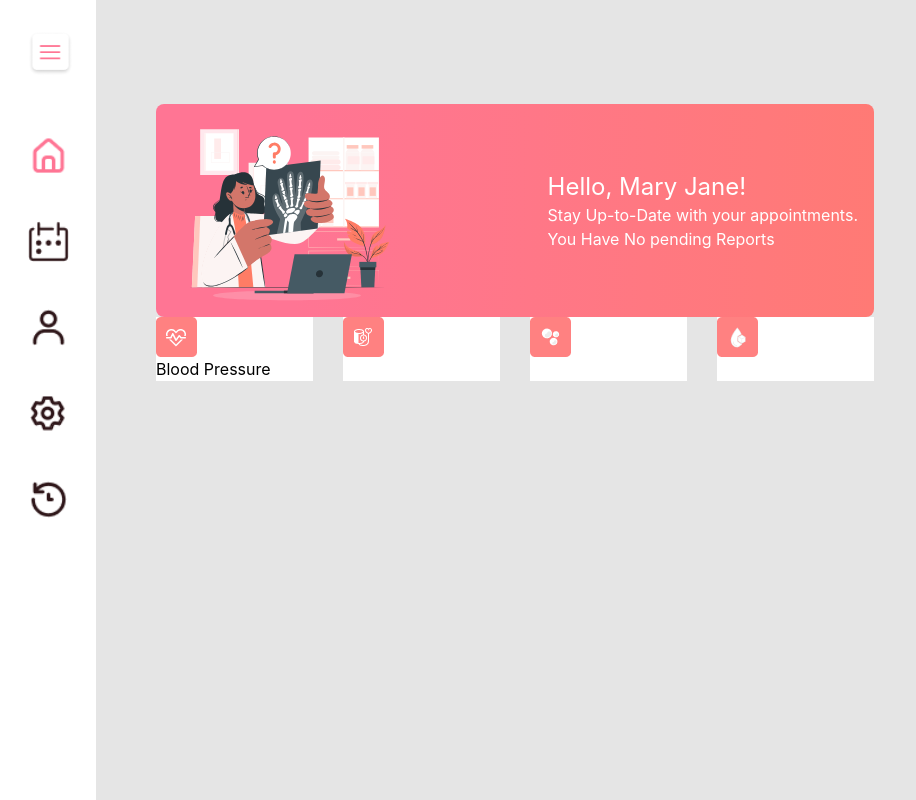
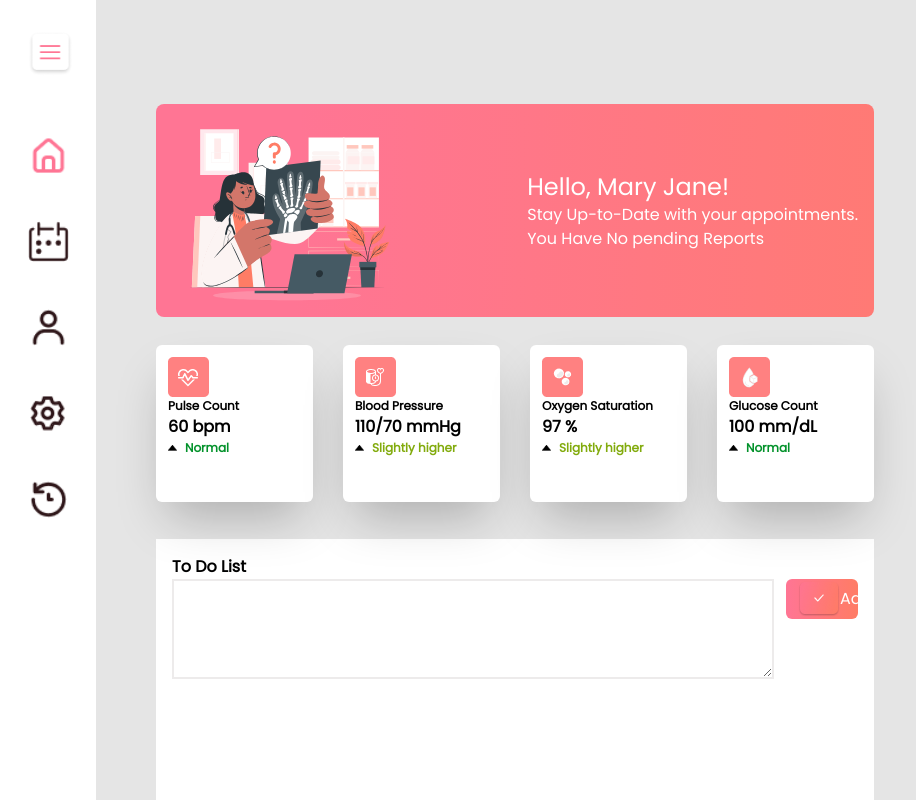
Before and after one commit to shihabsararrafid/task-02, a React (Create React App) app: page / in a window 1280 px wide. Shown: the top 800 px of the page, without its empty margins (0-916 px from the left). Built offline with nearby package versions, Linux system fonts and the light colour scheme.

Commit message:
health param added

```diff
--- a/public/index.html
+++ b/public/index.html
@@ -10,6 +10,10 @@
       content="Web site created using create-react-app"
     />
     <link rel="apple-touch-icon" href="%PUBLIC_URL%/logo192.png" />
+    <!-- using google fonts -->
+    <link rel="preconnect" href="https://fonts.googleapis.com">
+<link rel="preconnect" href="https://fonts.gstatic.com" crossorigin>
+<link href="https://fonts.googleapis.com/css2?family=Poppins&display=swap" rel="stylesheet">
     <!--
       manifest.json provides metadata used when your web app is installed on a
       user's mobile device or desktop. See https://developers.google.com/web/fundamentals/web-app-manifest/
--- a/src/Components/HomeMain/HealthParam.js
+++ b/src/Components/HomeMain/HealthParam.js
@@ -3,21 +3,53 @@ import sugar from "./../../Images/Icon_Blood_sugar.png";
 import pulse from "./../../Images/Icon_Heart.png";
 import saturation from "./../../Images/Icon_bubble.png";
 import pressure from "./../../Images/Icon_Blood_pressure.png";
+import vector from "./../../Images/Vector.png";
 const HealthParam = () => {
   return (
-    <div className="grid grid-cols-4 gap-x-[30px]">
-      <div className="bg-white ">
-        <img src={pulse} alt="" />
-        <h1>Blood Pressure</h1>
+    <div className="grid grid-cols-4 mt-[28px] gap-x-[30px]">
+      <div className="bg-white w-[157px] shadow-2xl rounded-md h-[157px] p-3 ">
+        <img className="" src={pulse} alt="" />
+        <h1 className="text-[12px] font-bold ">Pulse Count</h1>
+        <p className="font-semibold">60 bpm</p>
+        <div className="flex items-center">
+          <img className="w-[9px] h-[6px]" src={vector} alt="" />
+          <p className="text-[12px] ml-2 text-[#03922B] font-semibold">
+            Normal
+          </p>
+        </div>
       </div>
-      <div className="bg-white ">
+      <div className="bg-white shadow-2xl rounded-md w-[157px] h-[157px] p-3 ">
         <img src={pressure} alt="" />
+        <h1 className="text-[12px] font-bold ">Blood Pressure</h1>
+        <p className="font-semibold">110/70 mmHg</p>
+        <div className="flex items-center">
+          <img className="w-[9px] h-[6px]" src={vector} alt="" />
+          <p className="text-[12px] text-[#82AB0D] font-semibold ml-2">
+            Slightly higher
+          </p>
+        </div>
       </div>
-      <div className="bg-white ">
+      <div className="bg-white shadow-2xl rounded-md w-[157px] h-[157px] p-3 ">
         <img src={saturation} alt="" />
+        <h1 className="text-[12px] font-bold ">Oxygen Saturation</h1>
+        <p className="font-semibold">97 %</p>
+        <div className="flex items-center">
+          <img className="w-[9px] h-[6px]" src={vector} alt="" />
+          <p className="text-[12px] text-[#82AB0D] font-semibold ml-2">
+            Slightly higher
+          </p>
+        </div>
       </div>
-      <div className="bg-white ">
+      <div className="bg-white shadow-2xl rounded-md w-[157px] h-[157px] p-3 ">
         <img src={sugar} alt="" />
+        <h1 className="text-[12px] font-bold ">Glucose Count</h1>
+        <p className="font-semibold">100 mm/dL</p>
+        <div className="flex items-center">
+          <img className="w-[9px] h-[6px]" src={vector} alt="" />
+          <p className="text-[12px] ml-2 text-[#03922B] font-semibold">
+            Normal
+          </p>
+        </div>
       </div>
     </div>
   );
--- a/src/Components/HomeMain/HomeMain.js
+++ b/src/Components/HomeMain/HomeMain.js
@@ -1,12 +1,14 @@
 import React from "react";
 import BannerPart from "./BannerPart";
 import HealthParam from "./HealthParam";
+import ToDo from "./ToDo";
 
 const HomeMain = () => {
   return (
     <div className="w-[718px]  ml-[60px] mt-[104px]">
       <BannerPart></BannerPart>
       <HealthParam></HealthParam>
+      <ToDo></ToDo>
     </div>
   );
 };
--- /dev/null
+++ b/src/Components/HomeMain/ToDo.js
@@ -0,0 +1,25 @@
+import React from "react";
+import small from "./../../Images/small.png";
+const ToDo = () => {
+  return (
+    <div className="w-full h-[460px] mt-[37px] bg-white p-4">
+      <h1 className="font-semibold text-base ">To Do List </h1>
+      <div className="text-area flex">
+        <textarea
+          name=""
+          id=""
+          cols="65"
+          rows="4"
+          className="border-[2px] focus:border-[#FF7978] outline-0 border-[#EDEBEB]"
+        ></textarea>
+        {/* bg-gradient-to-r from-[#FF7594] to-[#FF7C65] */}
+        <button className="flex h-[40px] ml-3  text-white items-center bg-gradient-to-r from-[#FF7594] to-[#FF7C65] py-1 px-3 rounded-md ">
+          <img src={small} className="" alt="" />
+          <span> Add</span>
+        </button>
+      </div>
+    </div>
+  );
+};
+
+export default ToDo;
--- a/src/index.css
+++ b/src/index.css
@@ -3,9 +3,8 @@
 @tailwind utilities;
 body {
   margin: 0;
-  font-family: -apple-system, BlinkMacSystemFont, 'Segoe UI', 'Roboto', 'Oxygen',
-    'Ubuntu', 'Cantarell', 'Fira Sans', 'Droid Sans', 'Helvetica Neue',
-    sans-serif;
+
+    font-family: 'Poppins', sans-serif;
   -webkit-font-smoothing: antialiased;
   -moz-osx-font-smoothing: grayscale;
 }
```
Also changed, not shown: src/Images/small.png (added).
